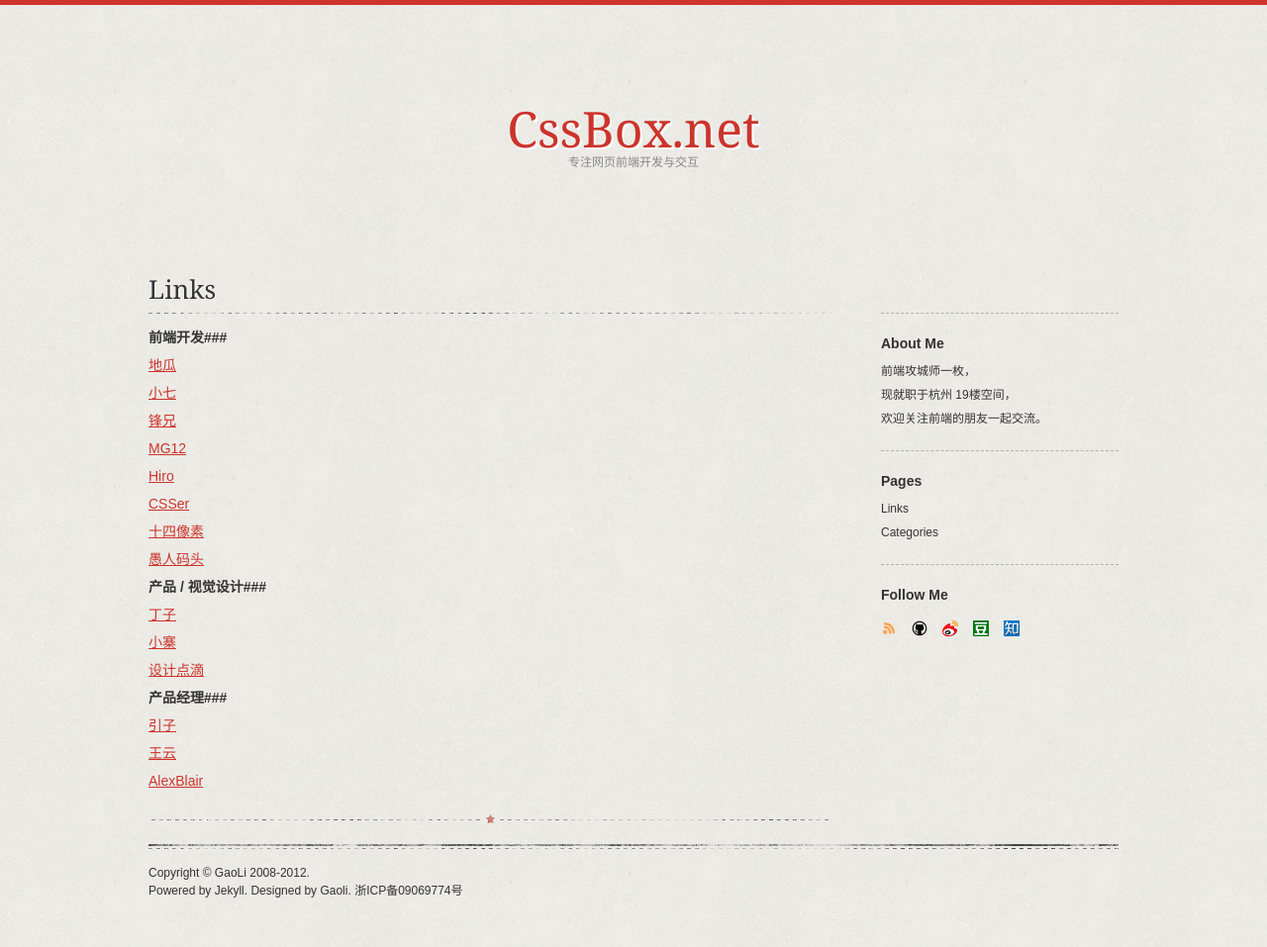
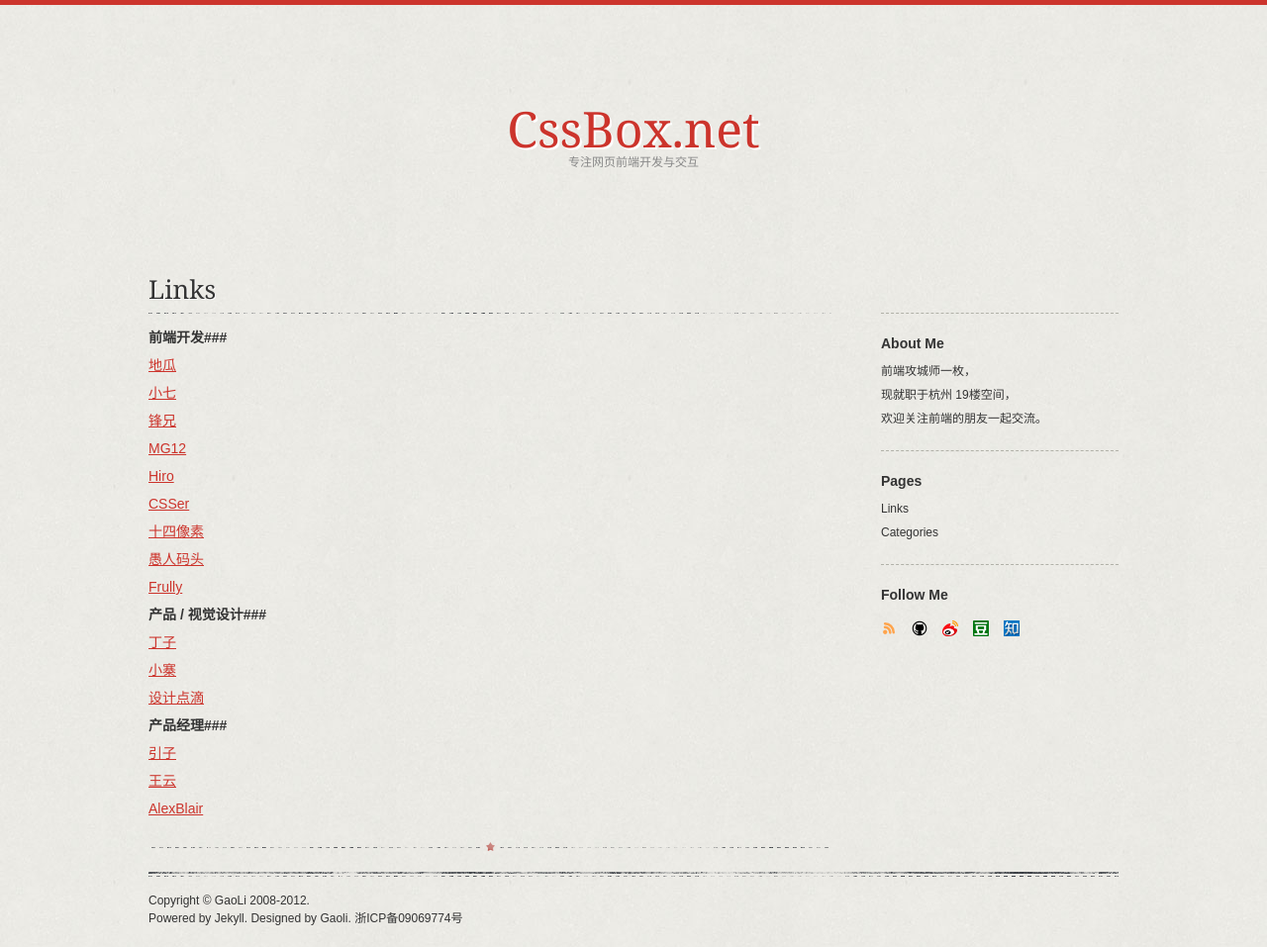
Before and after one commit to xiaoxiehang/gaoli.github.com, a Jekyll site: the page built from links/index.md, in a window 1280 px wide. Shown: the whole page at 99% size. Built offline with Jekyll 4.4.1, drawn with Linux system fonts in a browser that asks for light colours; Markdown is read by kramdown in place of the engine named in the settings; comment, search, counter and statistics services are not loaded; before the commit the page ends 929 px from its top, so only the background shows below that.

Commit message:
add Frully link

```diff
--- a/links/index.md
+++ b/links/index.md
@@ -13,8 +13,7 @@
 *   [CSSer](http://blog.owncsser.com/ "CSSer")
 *   [十四像素](http://www.14px.com/ "十四像素")
 *   [愚人码头](http://www.css88.com/ "愚人码头")
-
-
+*   [Frully](http://frully.org/ "Frully")
 
 ###产品 / 视觉设计###
 
```
